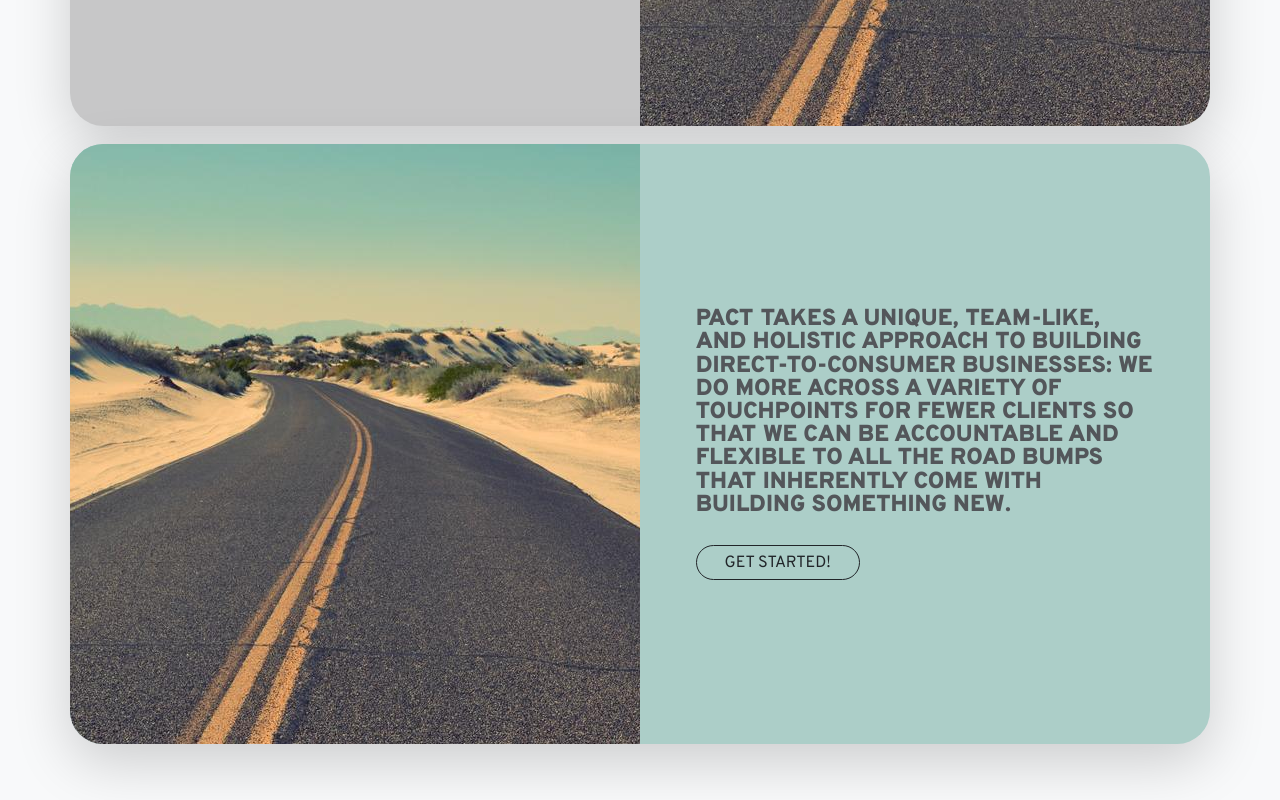
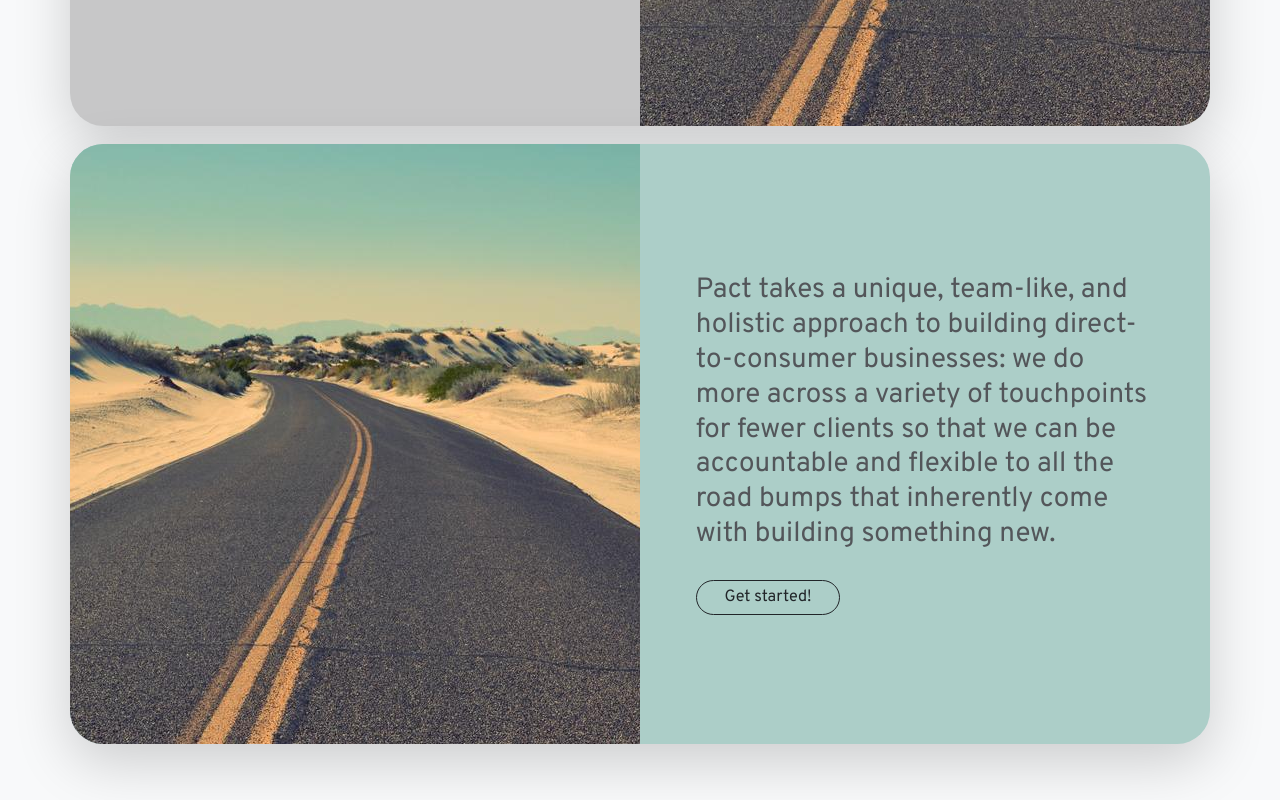
Before and after one commit to masonmedia/pact_demo, a Vue app: page /#/three in a window 1280 px wide. Shown: the part 2014-2814 px from the top of the page. Built offline with nearby package versions, Linux system fonts and the light colour scheme.

Commit message:
Update to P3 text styling

```diff
--- a/src/views/VersionThree.vue
+++ b/src/views/VersionThree.vue
@@ -96,8 +96,8 @@
           <img src="../assets/banner1.jpg" class="w-100 h-100" style="object-fit: cover; border-radius: 33px 0 0 33px" alt="">
         </div>
         <div class="col-lg-6 align-self-center p-5">
-          <h2 class="fs-5 fw-bold lh-1 text-uppercase">{{ text.page_2.text_section.text }}</h2>
-          <button class="btn btn-sm btn-outline-dark rounded-pill text-uppercase mt-3 px-4"
+          <h2 class="fs-4 fw-lighter lh-sm">{{ text.page_2.text_section.text }}</h2>
+          <button class="btn btn-sm btn-outline-dark rounded-pill mt-3 px-4"
           @click="$router.push('/')">{{ text.global_cta }}</button>
         </div>
       </div>
```
